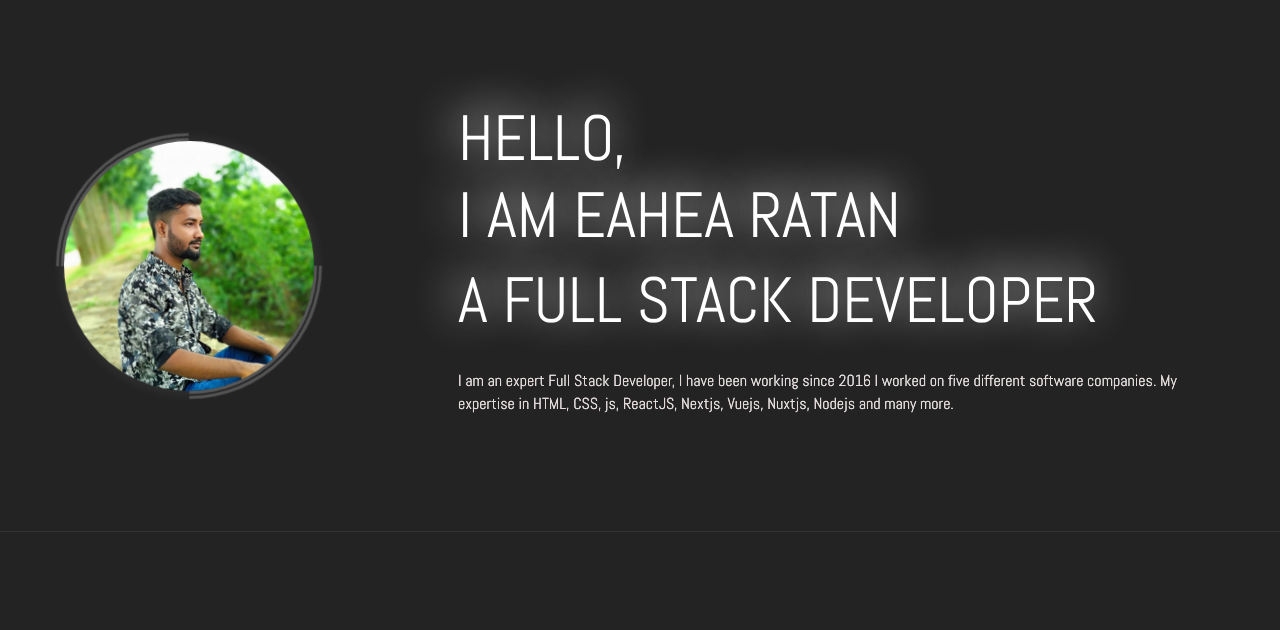
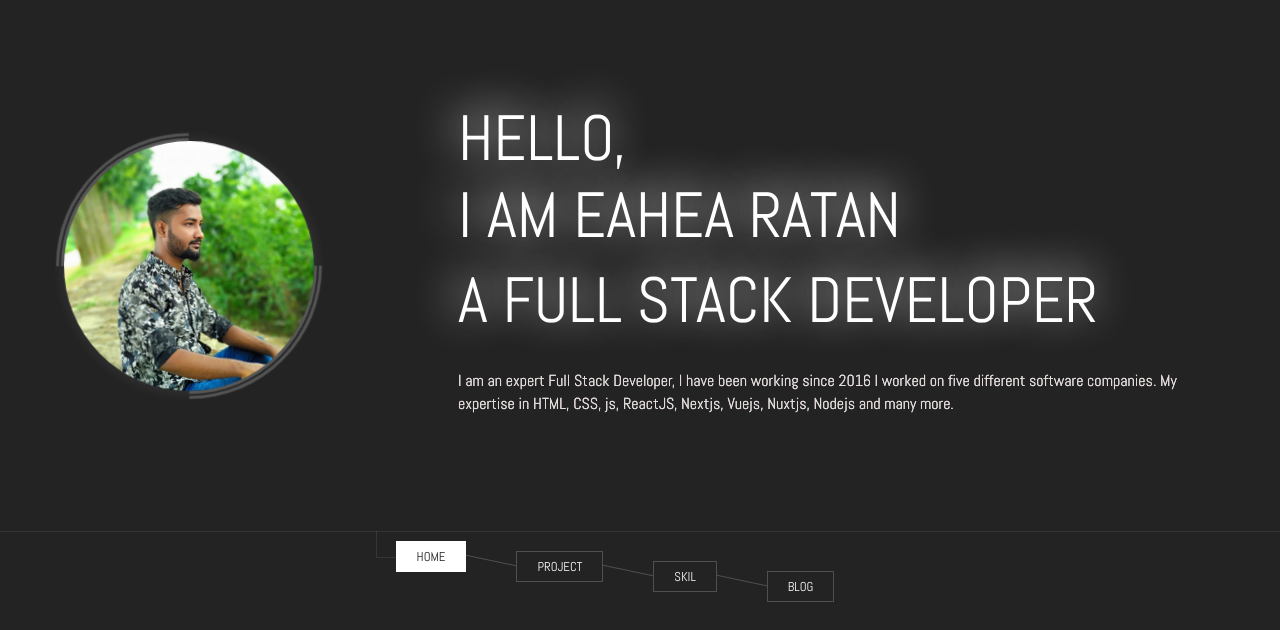
Before and after one commit to iamrashed01/myportfolio, a React (Create React App) app in the folder client/: page / in a window 1280 px wide. Shown: the top 630 px of the page. Built offline with nearby package versions, Linux system fonts and the light colour scheme.

Commit message:
FEATE: menu added

```diff
--- a/client/src/components/heroArea/index.js
+++ b/client/src/components/heroArea/index.js
@@ -1,5 +1,6 @@
 import { Col, Container, Row } from "reactstrap";
 import authorImage from "../../images/eahea.jpg";
+import Menus from "../menus";
 
 const HeroArea = () => {
   return (
@@ -27,6 +28,7 @@ const HeroArea = () => {
           </div>
         </Col>
       </Row>
+      <Menus />
     </div>
   );
 };
--- /dev/null
+++ b/client/src/components/menus.js
@@ -0,0 +1,24 @@
+import { NavLink } from "react-router-dom";
+
+const Menus = () => {
+  return (
+    <div className="menusArea">
+      <ul>
+        <li>
+          <NavLink to="/">Home</NavLink>
+        </li>
+        <li>
+          <NavLink to="/project">Project</NavLink>
+        </li>
+        <li>
+          <NavLink to="/skill">Skil</NavLink>
+        </li>
+        <li>
+          <NavLink to="/blog">Blog</NavLink>
+        </li>
+      </ul>
+    </div>
+  );
+};
+
+export default Menus;
--- a/client/src/styles/master.scss
+++ b/client/src/styles/master.scss
@@ -34,6 +34,7 @@ img {
 // home page css
 
 .heroArea {
+  position: relative;
   padding: 100px 5%;
   min-height: 400px;
   border-bottom: 1px solid rgba(255, 255, 255, 0.08);
@@ -145,3 +146,75 @@ img {
     transform: rotate(0deg);
   }
 }
+
+// menusArea
+.menusArea {
+  position: absolute;
+  left: 0;
+  top: 100%;
+  text-align: center;
+  width: 100%;
+  ul {
+    margin-top: 10px;
+    list-style-type: none;
+    display: inline-block;
+    padding: 0;
+    position: relative;
+    &::before {
+      content: "";
+      position: absolute;
+      left: -20px;
+      top: -10px;
+      height: calc(50% + 10px);
+      width: 1px;
+      border-left: 1px solid rgba(255, 215, 215, 0.1);
+    }
+    &::after {
+      content: "";
+      position: absolute;
+      left: -20px;
+      top: 50%;
+      height: 1px;
+      width: 20px;
+      border-bottom: 1px solid rgba(255, 215, 215, 0.1);
+    }
+    li {
+      display: inline-block;
+      margin-right: 50px;
+      position: relative;
+      &::before {
+        content: "";
+        position: absolute;
+        left: 100%;
+        top: 60%;
+        transform: translateY(-50%);
+        height: 1px;
+        width: 50px;
+        transform: skewY(12deg);
+        border-top: 1px solid rgba(255, 255, 255, 0.2);
+      }
+      &:last-child::before {
+        display: none;
+      }
+      a {
+        display: inline-block;
+        border: 1px solid rgba(255, 255, 255, 0.2);
+        padding: 5px 20px;
+        font-size: 0.8rem;
+        font-family: $fontScondary;
+        text-transform: uppercase;
+        color: #fff;
+        &.active {
+          border-color: #fff;
+          background: #fff;
+          color: #222;
+        }
+      }
+    }
+    @for $i from 1 through 3 {
+      li:nth-child(#{$i + 1}) {
+        transform: translateY($i * 10px);
+      }
+    }
+  }
+}
```
